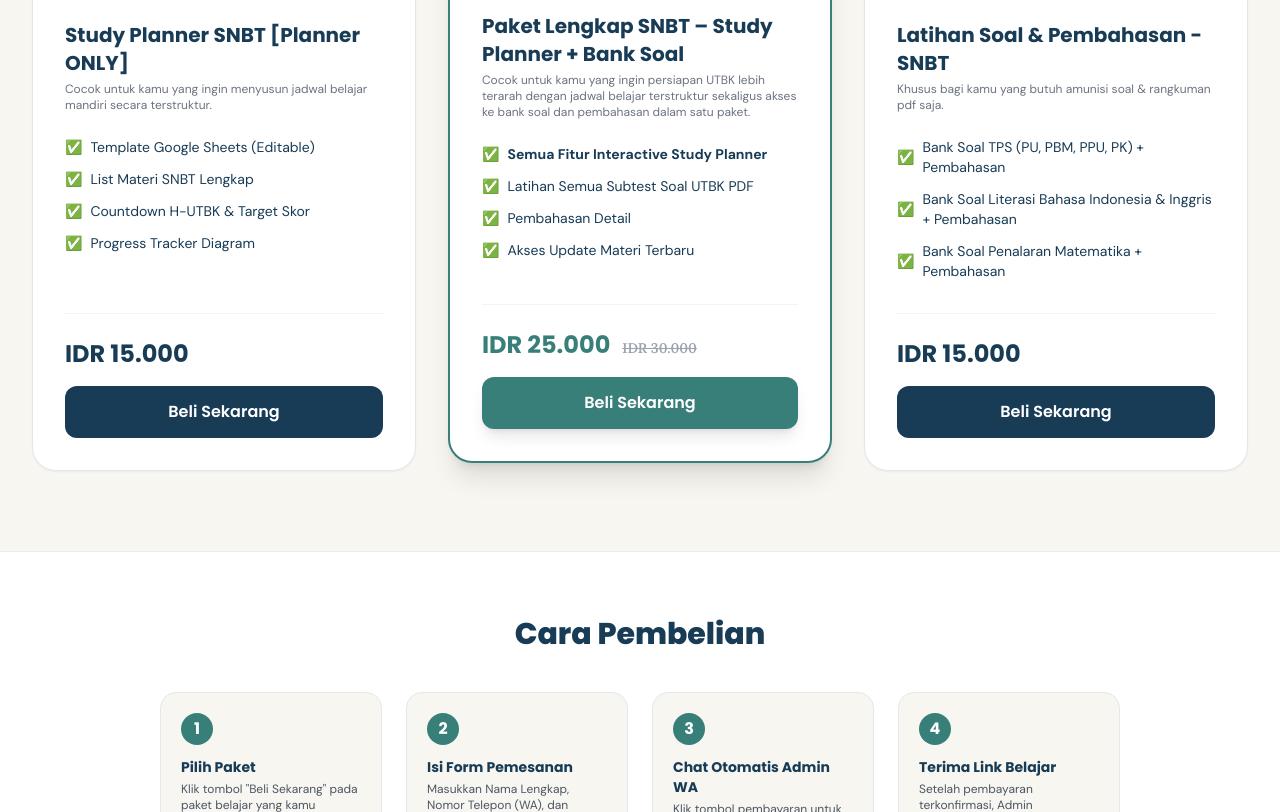
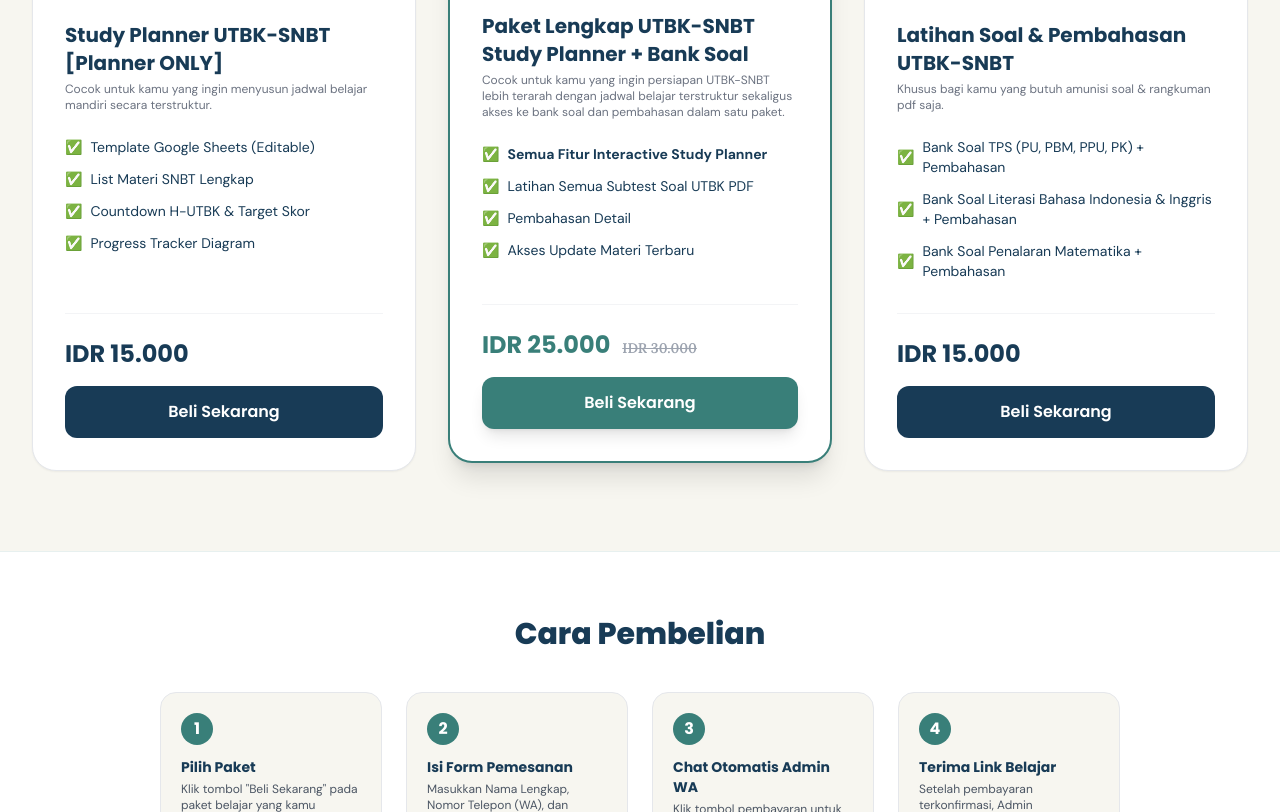
Before and after one commit to edupathway-id/edupathway, a plain HTML site: page index.html in a window 1280 px wide. Shown: the part 1447-2259 px from the top of the page. Drawn offline with nearby package versions, Linux system fonts and the light colour scheme.

Commit message:
Update titles

```diff
--- a/index.html
+++ b/index.html
@@ -175,7 +175,7 @@
           <div class="w-full aspect-square rounded-2xl overflow-hidden border border-brand-navyLighter/40 mb-6 bg-brand-navyLightest/30">
             <img src="thumbnail/studyplan.png" alt="Study Planner SNBT 2027" class="w-full h-full object-cover transition-transform duration-500 ease-out group-hover:scale-105">
           </div>
-          <h3 class="font-poppins font-bold text-xl text-brand-navy group-hover:text-brand-teal transition-colors">Study Planner SNBT [Planner ONLY]</h3>
+          <h3 class="font-poppins font-bold text-xl text-brand-navy group-hover:text-brand-teal transition-colors">Study Planner UTBK-SNBT [Planner ONLY]</h3>
           <p class="subheading text-xs text-gray-500 mt-1">Cocok untuk kamu yang ingin menyusun jadwal belajar mandiri secara terstruktur.</p>
 
           <ul class="mt-6 space-y-3 subheading text-sm text-brand-navy">
@@ -205,8 +205,8 @@
           <div class="w-full aspect-square rounded-2xl overflow-hidden border border-brand-tealLighter mb-6 bg-brand-tealLightest/40">
             <img src="thumbnail/all-in.png" alt="Paket Lengkap SNBT Study Planner + Bank Soal" class="w-full h-full object-cover transition-transform duration-500 ease-out group-hover:scale-105">
           </div>
-          <h3 class="font-poppins font-bold text-xl text-brand-navy group-hover:text-brand-teal transition-colors">Paket Lengkap SNBT – Study Planner + Bank Soal</h3>
-          <p class="subheading text-xs text-gray-500 mt-1">Cocok untuk kamu yang ingin persiapan UTBK lebih terarah dengan jadwal belajar terstruktur sekaligus akses ke bank soal dan pembahasan dalam satu paket.</p>
+          <h3 class="font-poppins font-bold text-xl text-brand-navy group-hover:text-brand-teal transition-colors">Paket Lengkap UTBK-SNBT Study Planner + Bank Soal</h3>
+          <p class="subheading text-xs text-gray-500 mt-1">Cocok untuk kamu yang ingin persiapan UTBK-SNBT lebih terarah dengan jadwal belajar terstruktur sekaligus akses ke bank soal dan pembahasan dalam satu paket.</p>
 
           <ul class="mt-6 space-y-3 subheading text-sm text-brand-navy">
             <li class="flex items-center gap-2">✅ <strong>Semua Fitur Interactive Study Planner</strong></li>
@@ -233,7 +233,7 @@
           <div class="w-full aspect-square rounded-2xl overflow-hidden border border-brand-navyLighter/40 mb-6 bg-brand-navyLightest/30">
             <img src="thumbnail/banksoal1.png" alt="Latihan Soal & Pembahasan - SNBT" class="w-full h-full object-cover transition-transform duration-500 ease-out group-hover:scale-105">
           </div>
-          <h3 class="font-poppins font-bold text-xl text-brand-navy group-hover:text-brand-teal transition-colors">Latihan Soal & Pembahasan - SNBT</h3>
+          <h3 class="font-poppins font-bold text-xl text-brand-navy group-hover:text-brand-teal transition-colors">Latihan Soal & Pembahasan UTBK-SNBT </h3>
           <p class="subheading text-xs text-gray-500 mt-1">Khusus bagi kamu yang butuh amunisi soal & rangkuman pdf saja.</p>
 
           <ul class="mt-6 space-y-3 subheading text-sm text-brand-navy">
```
